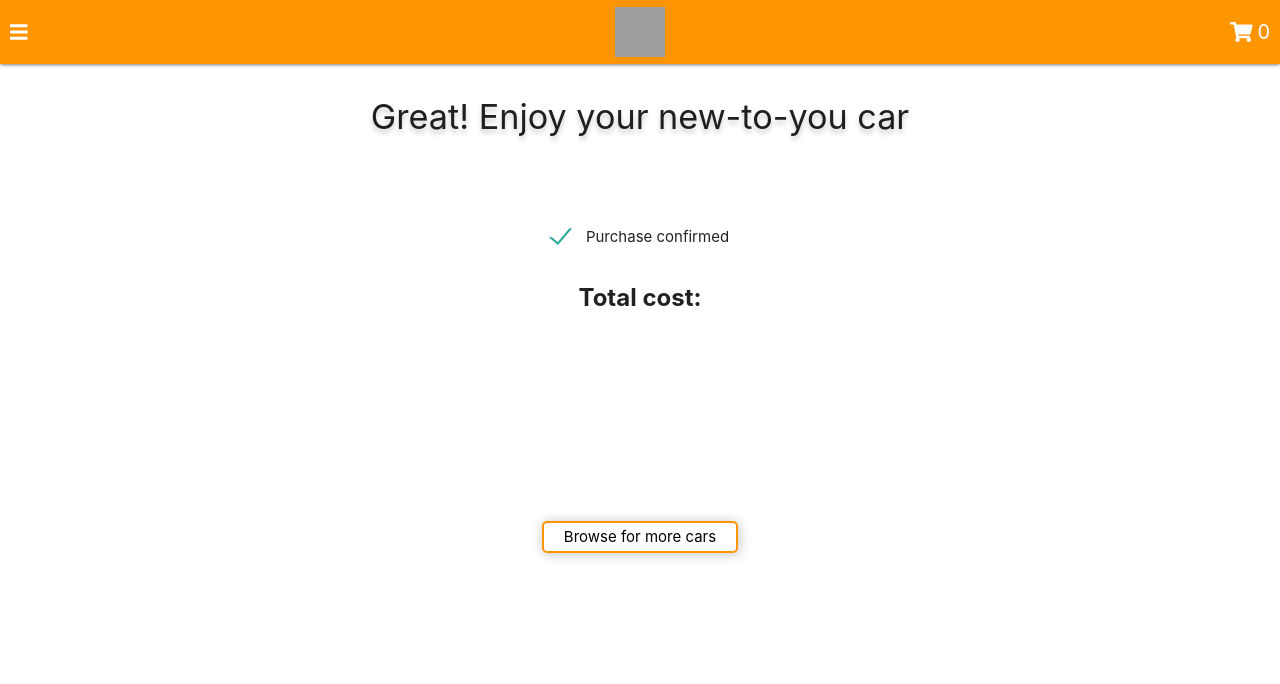
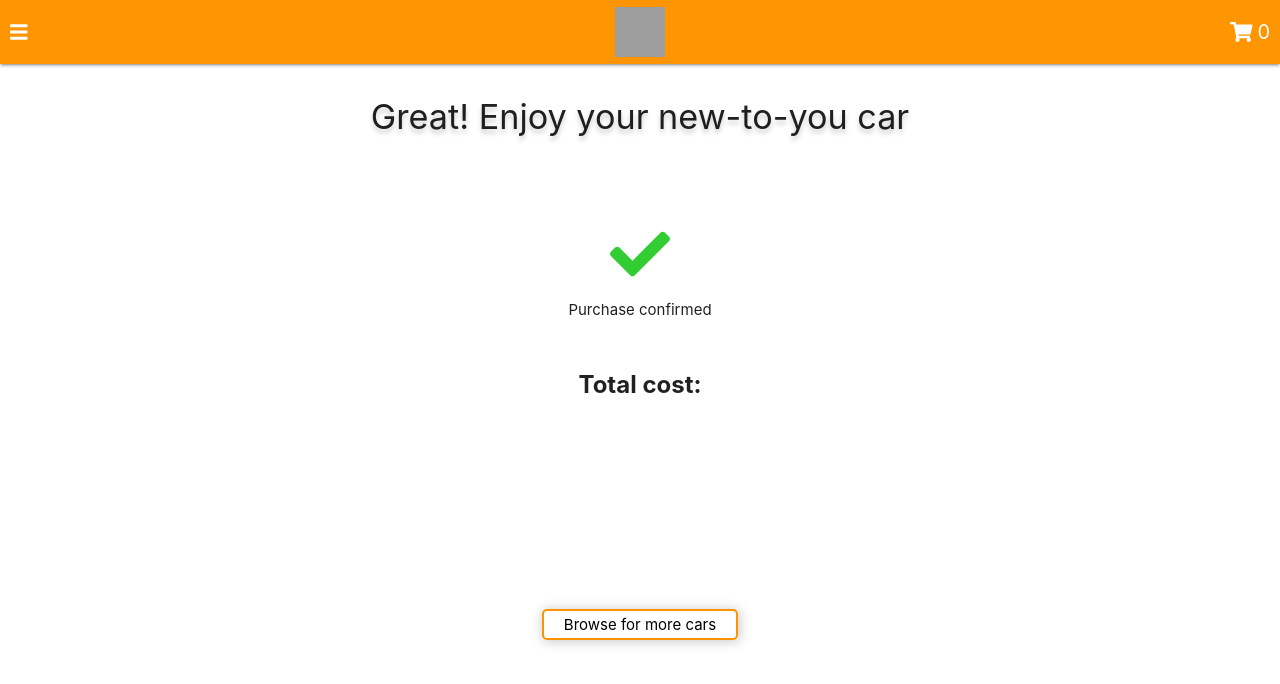
Before and after one commit to palmdaldaniel/ecommerce-cars-team-orchid, a React (Create React App) app: page /confirmed in a window 1280 px wide. Shown: the top 684 px of the page. Built offline with nearby package versions, Linux system fonts and the light colour scheme; grey boxes are pictures that could not be loaded.

Commit message:
Changed input only used as icon to FontAwesomeIcon

```diff
--- a/src/pages/ConfirmationPage.js
+++ b/src/pages/ConfirmationPage.js
@@ -3,6 +3,8 @@ import { React, useContext, useState, useEffect } from "react";
 import { useHistory } from "react-router-dom";
 import { CartContext } from "../contexts/CartContext";
 import CartItem from "../components/CartItem";
+import { FontAwesomeIcon } from '@fortawesome/react-fontawesome';
+import { faCheck } from '@fortawesome/free-solid-svg-icons';
 
 const ConfirmationPage = () => {
   const { purchased, purchasedValue } = useContext(CartContext);
@@ -25,8 +27,8 @@ const ConfirmationPage = () => {
         <h4>Great! Enjoy your new-to-you car</h4>
       </div>
 
-      <input type="checkbox" checked="checked" />
-      <span>Purchase confirmed</span>
+      <FontAwesomeIcon icon={faCheck} className={styles.icon} />
+      <p>Purchase confirmed</p>
 
       <div className={styles.showTotalContainer}>
         <h2 className={styles.totalcost}>Total cost:</h2>
--- a/src/pages/css/Confirmed.module.css
+++ b/src/pages/css/Confirmed.module.css
@@ -1,6 +1,11 @@
 .title {
   padding: 5rem;
   text-shadow: 0px 4px 5px #ccc;
+}
+
+.icon {
+  font-size: 4rem;
+  color: limegreen;
 }
 
 .buttonContainer {
```
